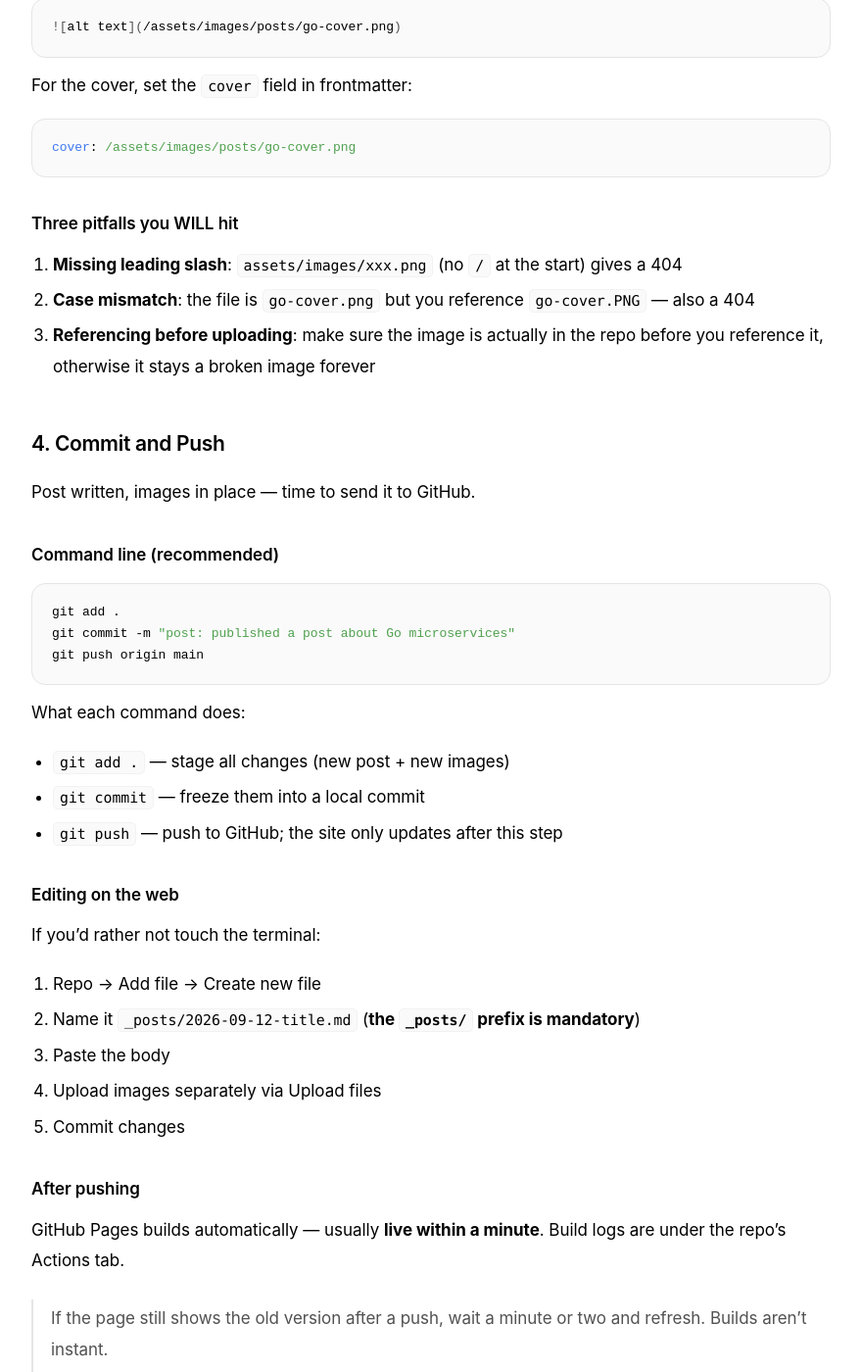
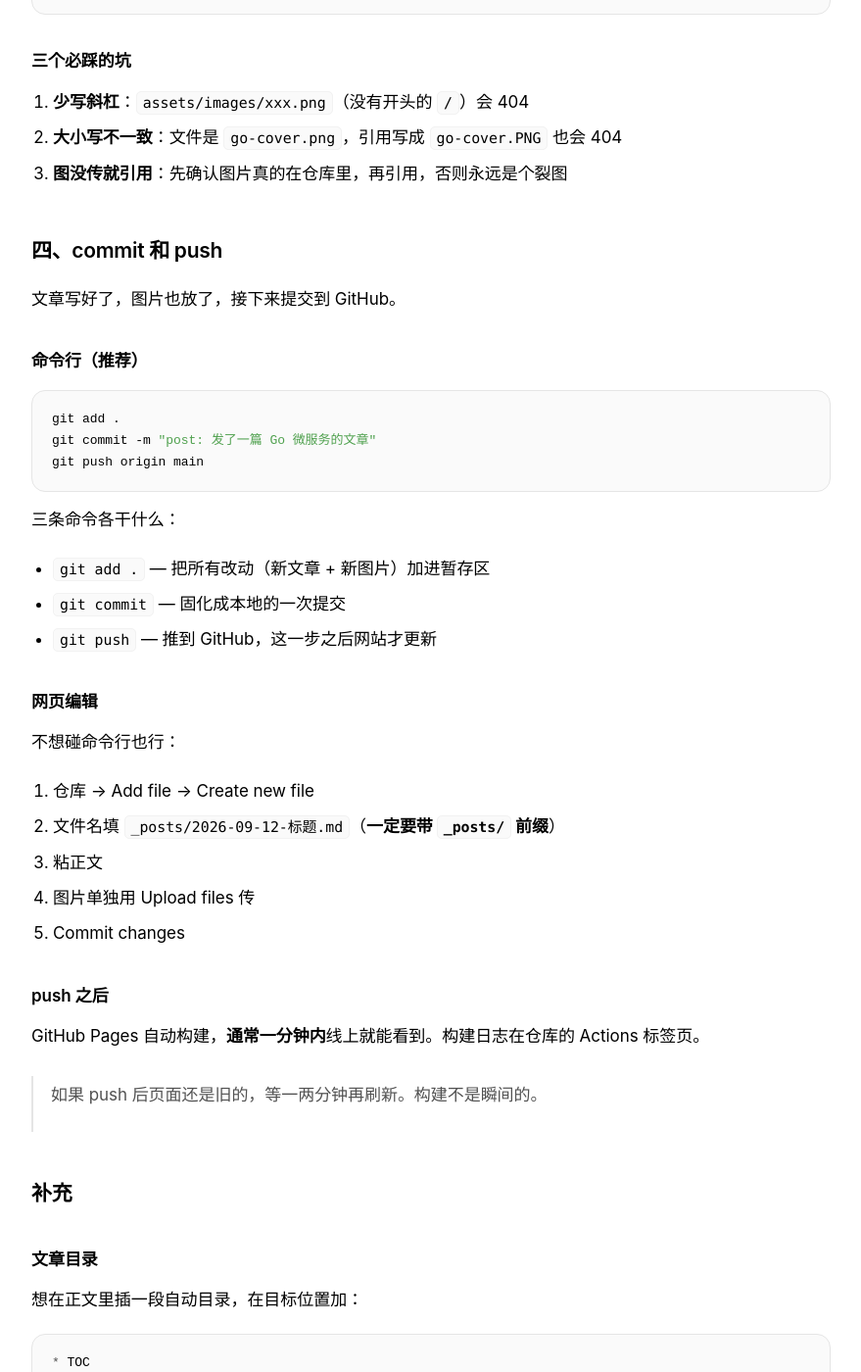
Before and after one commit to Jmmt-mingrui/Jmmt-mingrui.github.io, a Jekyll site: the page built from _posts/2026-09-12-hello-jekyll.md, in a window 1280 px wide and 1400 px high, scrolled down 2434 px. Shown: the whole window at 98% size, without its empty margins (200-1079 px from the left). Built offline with Jekyll 4.4.1, drawn with Linux system fonts in a browser that asks for light colours; some of the changed text lies outside the part shown.

Commit message:
revert: 文章恢复中文原文——文章语言以作者所写为准，站点不做翻译

````diff
--- a/_posts/2026-09-12-hello-jekyll.md
+++ b/_posts/2026-09-12-hello-jekyll.md
@@ -1,172 +1,172 @@
 ---
 layout: post
-title: "How to Publish a Post: Images, Commits & Push, Explained Once"
+title: "发文章完整指南：图片、push、commit 一次讲清"
 date: 2026-09-12
-category: Notes
+category: 笔记
 tags:
-  - Blog
+  - 博客
   - Jekyll
   - Git
-summary: The complete flow from creating a Markdown file, uploading images, to committing and pushing it live. For my future self who will forget all of this in three months.
+summary: 从新建 Markdown、上传图片、到 commit 和 push 上线的完整流程。给三个月后忘了怎么发的自己。
 ---
 
-> This one is written for my future self. Next time I want to publish something, open this post and follow it.
+> 这篇是给未来的自己看的。以后想发文章，打开这篇照着走。
 
-## The Whole Pipeline
+## 整条链路
 
-It's really just four steps:
+其实就四步：
 
 ```text
-write Markdown  →  add images  →  commit  →  push  →  live in about a minute
+写 Markdown  →  放图片  →  commit  →  push  →  等一分钟上线
 ```
 
-No database, no CMS admin panel, no build configuration. Jekyll runs automatically on GitHub Pages — whatever you push is what gets served.
+没有数据库，没有 CMS 后台，没有构建配置。Jekyll 在 GitHub Pages 上自动跑，推什么上去就是什么。
 
-## 1. Create the File
+## 一、建文件
 
-Create a new `.md` file under `_posts/`. **The filename must include the date**:
+在 `_posts/` 下新建一个 `.md` 文件。**文件名必须带日期**：
 
 ```text
 _posts/2026-09-12-go-microservices.md
 ```
 
-The date determines sorting and the URL. Use lowercase English plus hyphens for the title part to get a clean URL: `/writing/go-microservices`. Don't use Chinese characters or spaces — the link becomes long and ugly.
+日期决定排序和链接。标题部分用英文小写 + 短横线，会得到干净的 URL：`/writing/go-microservices`。别用中文或空格，链接会变得又长又乱。
 
-## 2. Write the Frontmatter
+## 二、写 frontmatter
 
-The block between the two `---` lines at the top of the file is the configuration:
+文件最开头两行 `---` 之间是配置：
 
 ```yaml
 ---
 layout: post
-title: "Post Title"
+title: "文章标题"
 date: 2026-09-12
-category: Notes
+category: 笔记
 tags:
   - Go
-  - Microservices
-summary: A one-line summary, shown on the homepage list and in RSS.
-cover: /assets/images/posts/my-cover.png
+  - 微服务
+summary: 一句话摘要，显示在首页卡片和 RSS 里。
+cover: /assets/images/posts/我的封面.png
 ---
 ```
 
-| Field | Required | What it does |
+| 字段 | 必填 | 干什么 |
 |---|---|---|
-| `layout` | Yes | Always `post`. Delete it and the page renders unstyled — a pitfall I've hit before |
-| `title` | Yes | The post title |
-| `date` | Yes | Publish date, `YYYY-MM-DD` |
-| `category` | No | Category, displayed as a tag |
-| `tags` | No | List of tags |
-| `summary` | No | Summary for the homepage list and share cards |
-| `cover` | No | Cover image path; falls back to the site default if omitted |
+| `layout` | 是 | 固定写 `post`。删了文章页就没样式——这是个踩过的坑 |
+| `title` | 是 | 文章标题 |
+| `date` | 是 | 发布日期，`YYYY-MM-DD` |
+| `category` | 否 | 分类，显示成一个标签 |
+| `tags` | 否 | 标签列表 |
+| `summary` | 否 | 首页卡片和分享卡片的摘要 |
+| `cover` | 否 | 封面图路径，不写用站点默认图 |
 
-## 3. Images
+## 三、图片
 
-This is the step where things go wrong most often.
+这是最容易搞错的一步。
 
-### Where to put them
+### 放哪
 
-Keep images in the repo alongside the posts, under one directory:
+图片和文章一起放仓库里，统一丢这个目录：
 
 ```text
 assets/images/posts/
 ```
 
-Cover images and inline figures both go here.
+封面图和正文插图都放这。
 
-### How to upload
+### 怎么传
 
-**Drag and drop on the web** (easiest): repo page → Add file → Upload files → drag them in → Commit.
+**网页拖拽**（最省事）：仓库页面 → Add file → Upload files → 拖进去 → Commit。
 
-**Local copy**: copy the images into `assets/images/posts/` in your local clone and push them together with the post (see next step).
+**本地放文件夹**：把图片复制到本地仓库的 `assets/images/posts/`，和文章一起 push（见下一步）。
 
-### How to reference them
+### 怎么引用
 
-Use standard Markdown image syntax in the body, **the path must start with `/`**:
+正文里用 Markdown 图片语法，**路径最前面必须带 `/`**：
 
 ```markdown
-![alt text](/assets/images/posts/go-cover.png)
+![图片说明](/assets/images/posts/go-cover.png)
 ```
 
-For the cover, set the `cover` field in frontmatter:
+封面在 frontmatter 里写 `cover` 字段：
 
 ```yaml
 cover: /assets/images/posts/go-cover.png
 ```
 
-### Three pitfalls you WILL hit
+### 三个必踩的坑
 
-1. **Missing leading slash**: `assets/images/xxx.png` (no `/` at the start) gives a 404
-2. **Case mismatch**: the file is `go-cover.png` but you reference `go-cover.PNG` — also a 404
-3. **Referencing before uploading**: make sure the image is actually in the repo before you reference it, otherwise it stays a broken image forever
+1. **少写斜杠**：`assets/images/xxx.png`（没有开头的 `/`）会 404
+2. **大小写不一致**：文件是 `go-cover.png`，引用写成 `go-cover.PNG` 也会 404
+3. **图没传就引用**：先确认图片真的在仓库里，再引用，否则永远是个裂图
 
-## 4. Commit and Push
+## 四、commit 和 push
 
-Post written, images in place — time to send it to GitHub.
+文章写好了，图片也放了，接下来提交到 GitHub。
 
-### Command line (recommended)
+### 命令行（推荐）
 
 ```bash
 git add .
-git commit -m "post: published a post about Go microservices"
+git commit -m "post: 发了一篇 Go 微服务的文章"
 git push origin main
 ```
 
-What each command does:
+三条命令各干什么：
 
-- `git add .` — stage all changes (new post + new images)
-- `git commit` — freeze them into a local commit
-- `git push` — push to GitHub; the site only updates after this step
+- `git add .` — 把所有改动（新文章 + 新图片）加进暂存区
+- `git commit` — 固化成本地的一次提交
+- `git push` — 推到 GitHub，这一步之后网站才更新
 
-### Editing on the web
+### 网页编辑
 
-If you'd rather not touch the terminal:
+不想碰命令行也行：
 
-1. Repo → Add file → Create new file
-2. Name it `_posts/2026-09-12-title.md` (**the `_posts/` prefix is mandatory**)
-3. Paste the body
-4. Upload images separately via Upload files
+1. 仓库 → Add file → Create new file
+2. 文件名填 `_posts/2026-09-12-标题.md`（**一定要带 `_posts/` 前缀**）
+3. 粘正文
+4. 图片单独用 Upload files 传
 5. Commit changes
 
-### After pushing
+### push 之后
 
-GitHub Pages builds automatically — usually **live within a minute**. Build logs are under the repo's Actions tab.
+GitHub Pages 自动构建，**通常一分钟内**线上就能看到。构建日志在仓库的 Actions 标签页。
 
-> If the page still shows the old version after a push, wait a minute or two and refresh. Builds aren't instant.
+> 如果 push 后页面还是旧的，等一两分钟再刷新。构建不是瞬间的。
 
-## Extras
+## 补充
 
-### Table of contents
+### 文章目录
 
-To insert an auto-generated TOC in the body, add this where you want it:
+想在正文里插一段自动目录，在目标位置加：
 
 ```markdown
 * TOC
 {:toc}
 ```
 
-kramdown generates it from the `##` headings.
+kramdown 会根据 `##` 标题自动生成。
 
-### Local preview
+### 本地预览
 
-For day-to-day use, just push and check the live site. To run locally:
+日常直接 push 看线上就够了。想本地跑：
 
 ```bash
 gem install jekyll bundler
 jekyll serve
 ```
 
-Then open `http://localhost:4000`.
+打开 `http://localhost:4000`。
 
-## Recap
+## 总结
 
 ```text
-1. create file   _posts/date-title.md
-2. frontmatter   title / date / tags...
-3. add images    assets/images/posts/xxx.png
-4. reference     ![](/assets/images/posts/xxx.png)
-5. commit        git add . && git commit -m "..."
-6. push          git push origin main
+1. 建文件    _posts/日期-标题.md
+2. 写配置    frontmatter（title / date / tags…）
+3. 放图片    assets/images/posts/xxx.png
+4. 引用图    ![](/assets/images/posts/xxx.png)
+5. commit    git add . && git commit -m "..."
+6. push      git push origin main
 ```
 
-Six steps. There is no step seven.
+六步。没有第七步。
````
